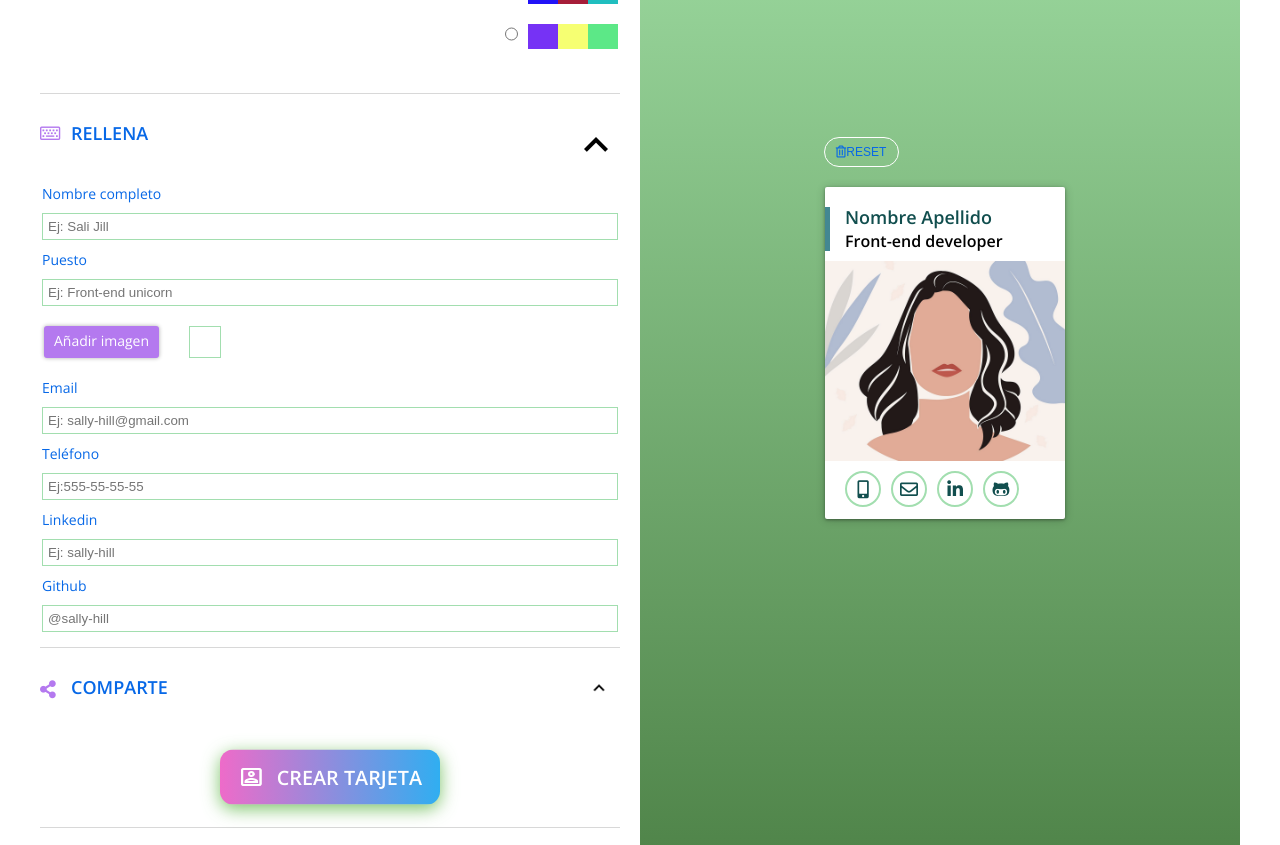
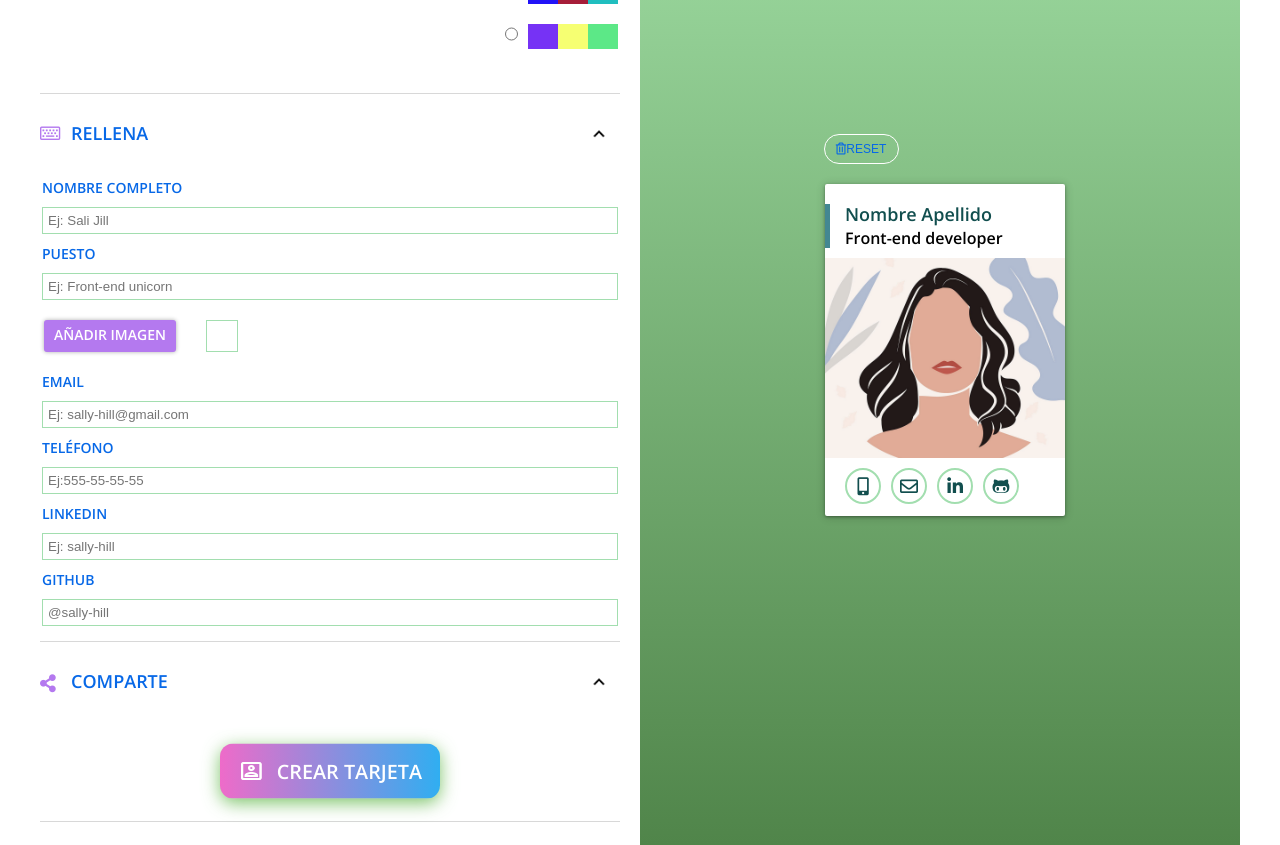
Before and after one commit to anamontegrifo/Generador-de-tarjetas-Refactoriza, a React (Create React App) app: page / in a window 1280 px wide. Shown: the part 480-1325 px from the top of the page. Built offline with nearby package versions, Linux system fonts and the light colour scheme.

Commit message:
fix arrows

```diff
--- a/src/components/App.js
+++ b/src/components/App.js
@@ -248,15 +248,13 @@ function App() {
 					</section>
 
 					{/* Sección Rellena */}
-					<section className="section_fill">
+					<section className="sectionDesigns">
 						<article className="collapsible-title">
 							{/* Header - Rellena */}
-							<div
-								className="boxt a js-headerClick"
-								onClick={handleCollapsable}
-							>
-								<i className="far fa-keyboard keyfill"></i>
-								<h2 className="boxt__title">Rellena</h2>
+							<div className="a js-headerClick" onClick={handleCollapsable}>
+								<p>
+									<i className="far fa-keyboard keyfill "></i>Rellena
+								</p>
 								<div className={rotate}>
 									<img className="arrow" src={arrow} alt="" />
 								</div>
--- a/src/styles/layout/_fillin.scss
+++ b/src/styles/layout/_fillin.scss
@@ -1,6 +1,4 @@
-.section_fill {
-  margin: 27px 20px 11px 0;
-}
+
 
 .boxt {
   display: flex;
```
